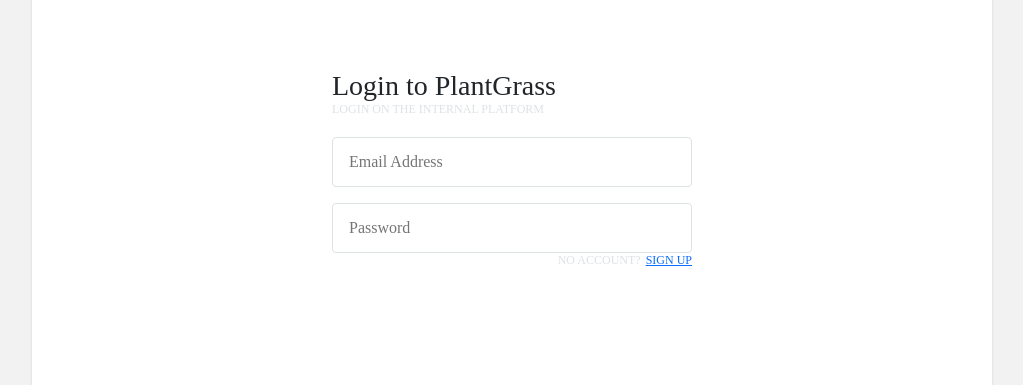
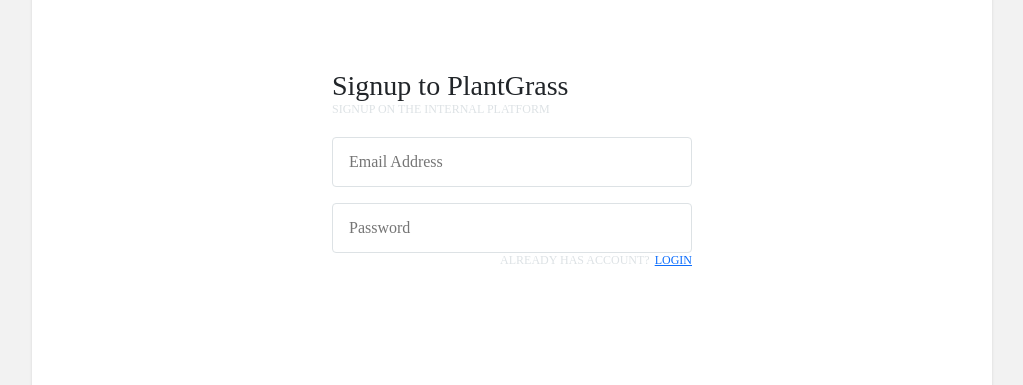
Before and after one commit to YoonHoJeong/plant-grass, a React (Create React App) app: page / in a window 1280 px wide. Shown: the part 198-583 px from the top of the page, without its empty margins (128-1151 px from the left). Built offline with nearby package versions, Linux system fonts and the light colour scheme.

Commit message:
add signup page

```diff
--- a/src/appTest.jsx
+++ b/src/appTest.jsx
@@ -7,6 +7,7 @@
 
 import appCss from "./appTest.module.css";
 import commonCss from "./common.module.css";
+import Signup from "./signup";
 
 let styles = {};
 Object.assign(styles, appCss, commonCss);
@@ -15,7 +16,7 @@
   const [user, setUser] = useState(null);
 
   return user === null ? (
-    <Login />
+    <Signup />
   ) : (
     <div className={styles.appContainer}>
       <ul className={styles.sideBar}>
--- /dev/null
+++ b/src/signup.jsx
@@ -0,0 +1,44 @@
+import React from "react";
+import signupCss from "./login.module.css";
+import commonCss from "./common.module.css";
+
+let styles = {};
+
+Object.assign(styles, signupCss, commonCss);
+
+const Signup = (props) => {
+  return (
+    <div className={styles.bg}>
+      <div className={styles.container}>
+        <div className={`${styles.containerTitle}`}>
+          <h1 className={`${styles.lgFont}`}>Signup to PlantGrass</h1>
+          <div className={`${styles.indexText}`}>
+            SIGNUP ON THE INTERNAL PLATFORM
+          </div>
+        </div>
+
+        <form className={styles.loginForm} action="">
+          <input
+            className={styles.textInput}
+            type="email"
+            placeholder="Email Address"
+          />
+          <input
+            className={styles.textInput}
+            type="password"
+            placeholder="Password"
+          />
+          <div className={`${styles.indexText} ${styles.notification}`}>
+            <span>ALREADY HAS ACCOUNT?</span>
+            <a href="">LOGIN</a>
+          </div>
+          <button className={`${styles.btn} ${styles.loginBtn}`}>
+            SIGN UP
+          </button>
+        </form>
+      </div>
+    </div>
+  );
+};
+
+export default Signup;
```
